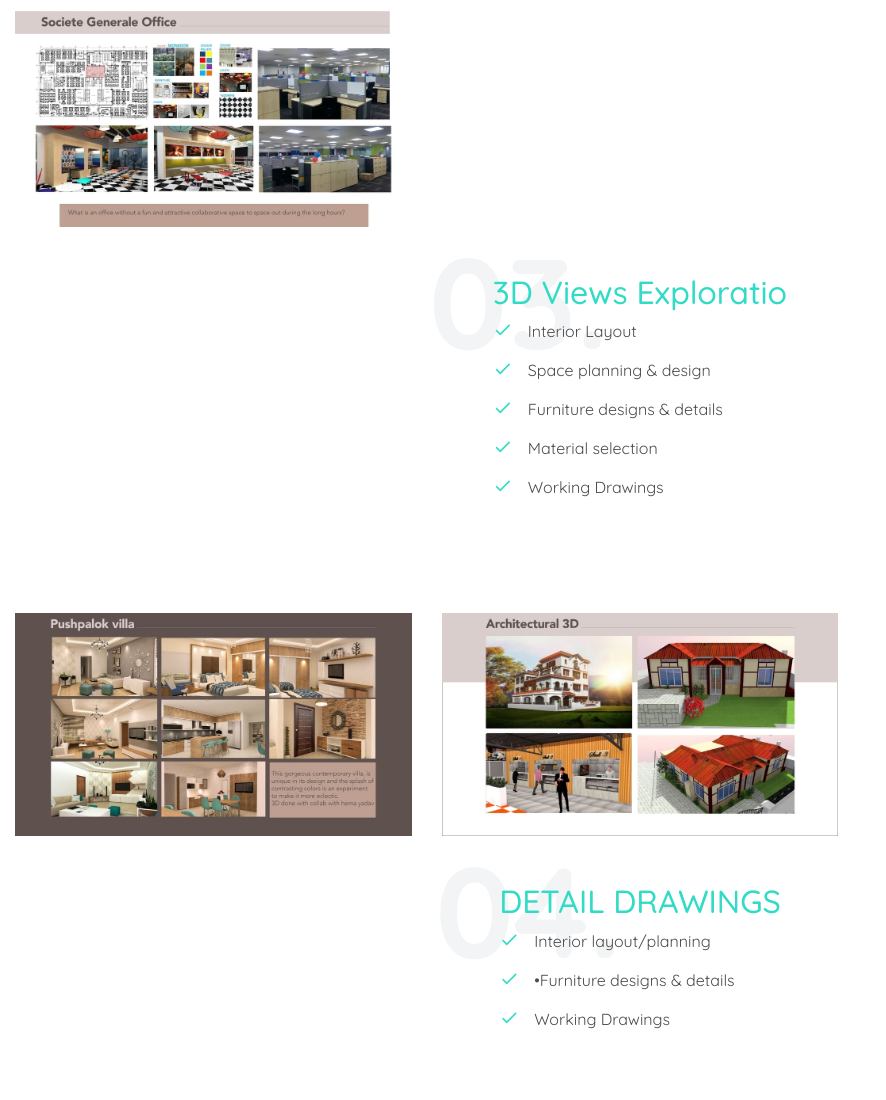
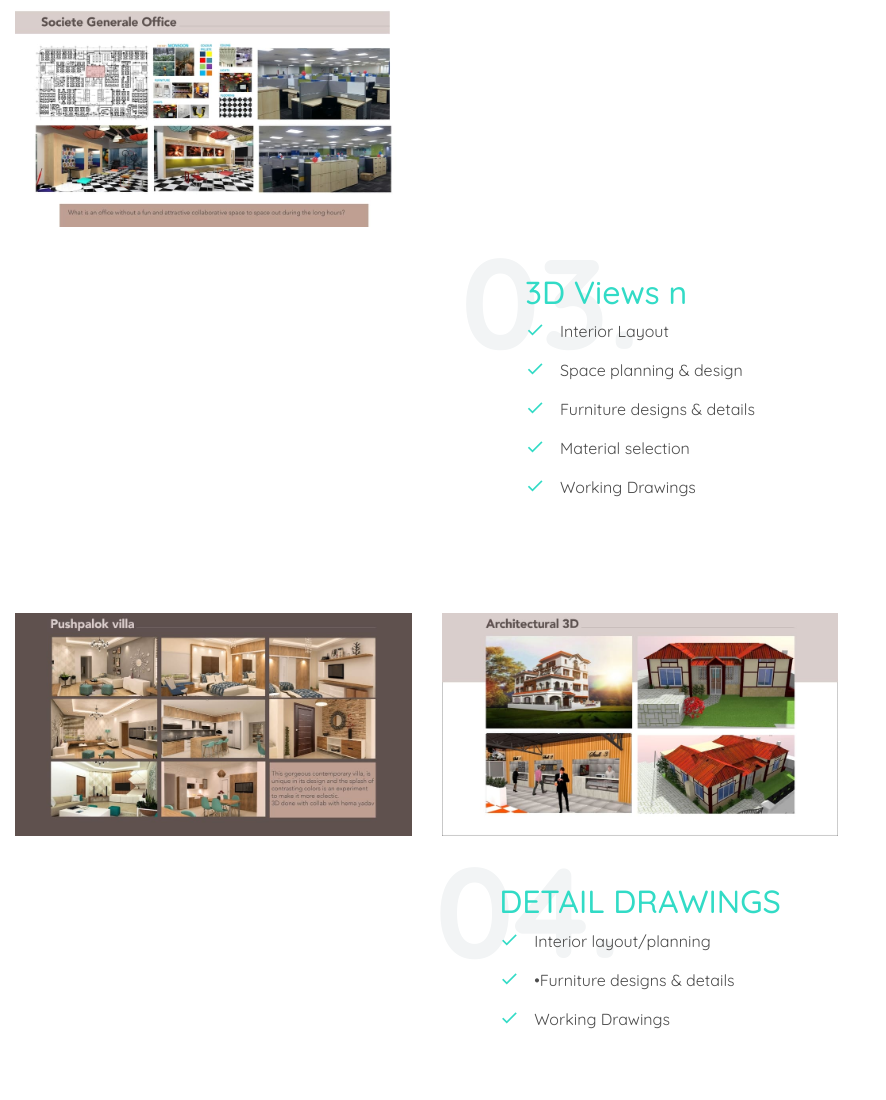
Before and after one commit to soumya-atti/soumya-atti.github.io, a plain HTML site: page index.html in a window 1280 px wide. Shown: the part 3837-4937 px from the top of the page, without its empty margins (0-886 px from the left). Drawn offline with Linux system fonts and the light colour scheme; files whose address does not match are found by name.

Commit message:
Update index.html

```diff
--- a/index.html
+++ b/index.html
@@ -451,7 +451,8 @@
         <div class="row mb-5 justify-content-center">
           <div class="p-3 box-with-humber">
             <div class="number-behind">03.</div>
-            <h2 class="text-primary">3D Views Exploratio</h2>
+            <h2 class="text-primary">3D Views
+              n</h2>
             <ul class="list-unstyled ul-check primary">
               <li>Interior Layout</li>
               <li>Space planning & design</li>
@@ -620,7 +621,7 @@
         </div>
     </section>
 
-    <section class="site-section" id="services-section">
+    <!--<section class="site-section" id="services-section">
       <div class="container">
         <div class="row justify-content-center mb-5">
           <div class="col-md-8 text-center">
@@ -653,7 +654,7 @@
 
         </div>
       </div>
-    </section>
+    </section>-->
 
 
 
```
